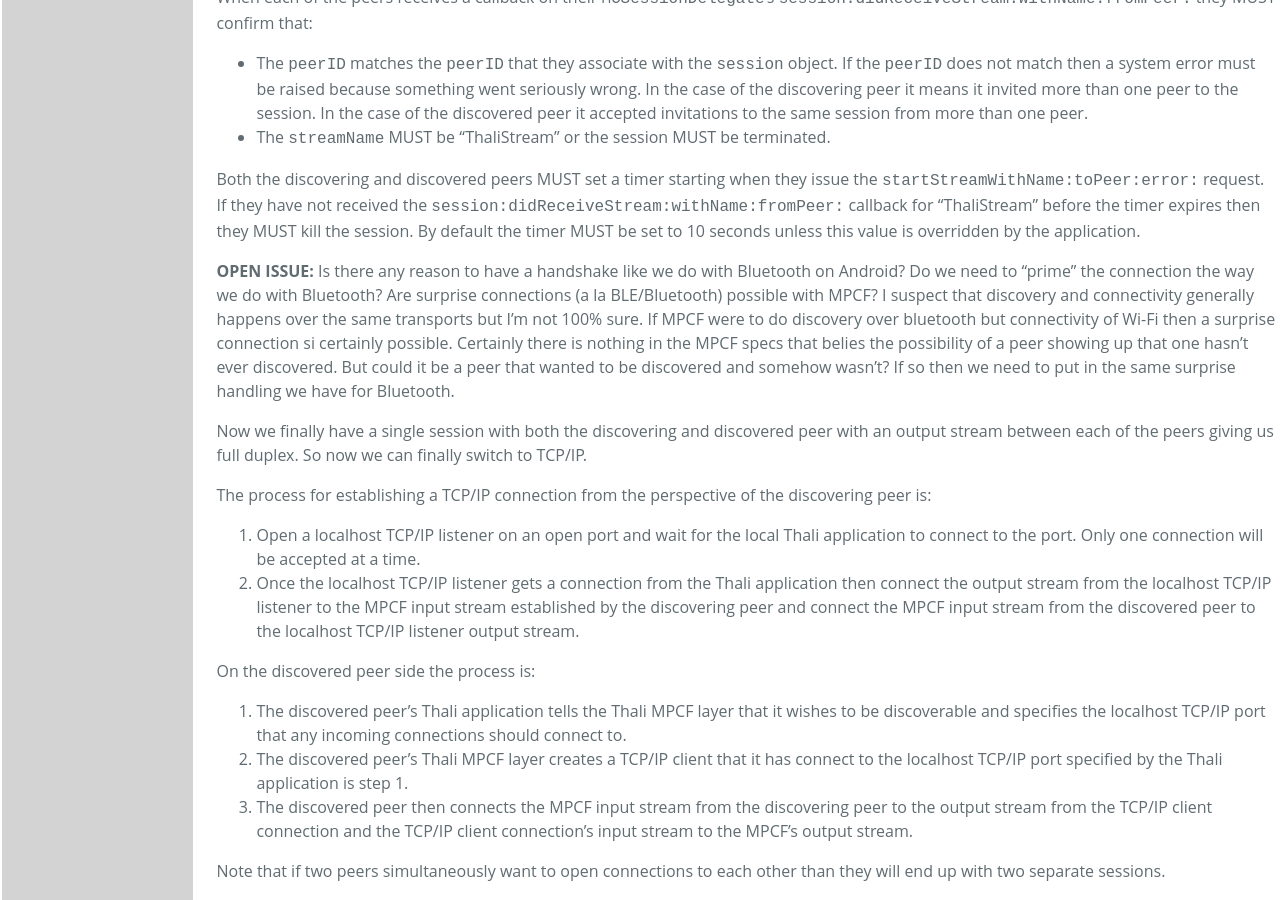
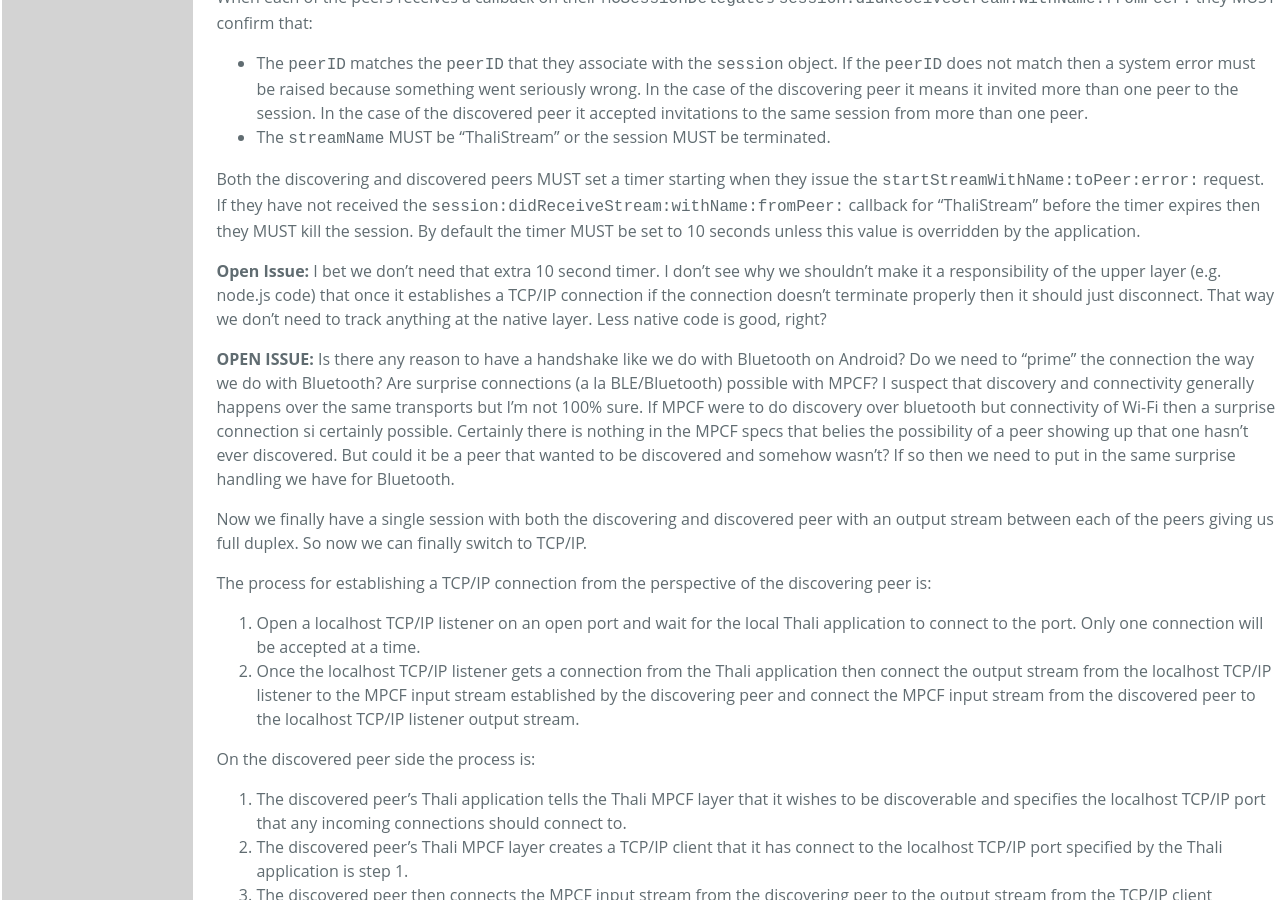
Before and after one commit to thaliproject/thali, a Jekyll site: the page built from presenceprotocolBindings.md, in a window 1280 px wide and 900 px high, scrolled down 13312 px. Built offline with Jekyll 4.4.1, drawn with Linux system fonts in a browser that asks for light colours; Markdown is read by kramdown in place of the engine named in the settings.

Commit message:
Do we need the second MPCF timer?

```diff
--- a/presenceprotocolBindings.md
+++ b/presenceprotocolBindings.md
@@ -348,6 +348,8 @@
 
 Both the discovering and discovered peers MUST set a timer starting when they issue the `startStreamWithName:toPeer:error:` request. If they have not received the `session:didReceiveStream:withName:fromPeer:` callback for "ThaliStream" before the timer expires then they MUST kill the session. By default the timer MUST be set to 10 seconds unless this value is overridden by the application.
 
+__Open Issue:__ I bet we don't need that extra 10 second timer. I don't see why we shouldn't make it a responsibility of the upper layer (e.g. node.js code) that once it establishes a TCP/IP connection if the connection doesn't terminate properly then it should just disconnect. That way we don't need to track anything at the native layer. Less native code is good, right?
+
 __OPEN ISSUE:__ Is there any reason to have a handshake like we do with Bluetooth on Android? Do we need to "prime" the connection the way we do with Bluetooth? Are surprise connections (a la BLE/Bluetooth) possible with MPCF? I suspect that discovery and connectivity generally happens over the same transports but I'm not 100% sure. If MPCF were to do discovery over bluetooth but connectivity of Wi-Fi then a surprise connection si certainly possible. Certainly there is nothing in the MPCF specs that belies the possibility of a peer showing up that one hasn't ever discovered. But could it be a peer that wanted to be discovered and somehow wasn't? If so then we need to put in the same surprise handling we have for Bluetooth.
 
 Now we finally have a single session with both the discovering and discovered peer with an output stream between each of the peers giving us full duplex. So now we can finally switch to TCP/IP.
```
